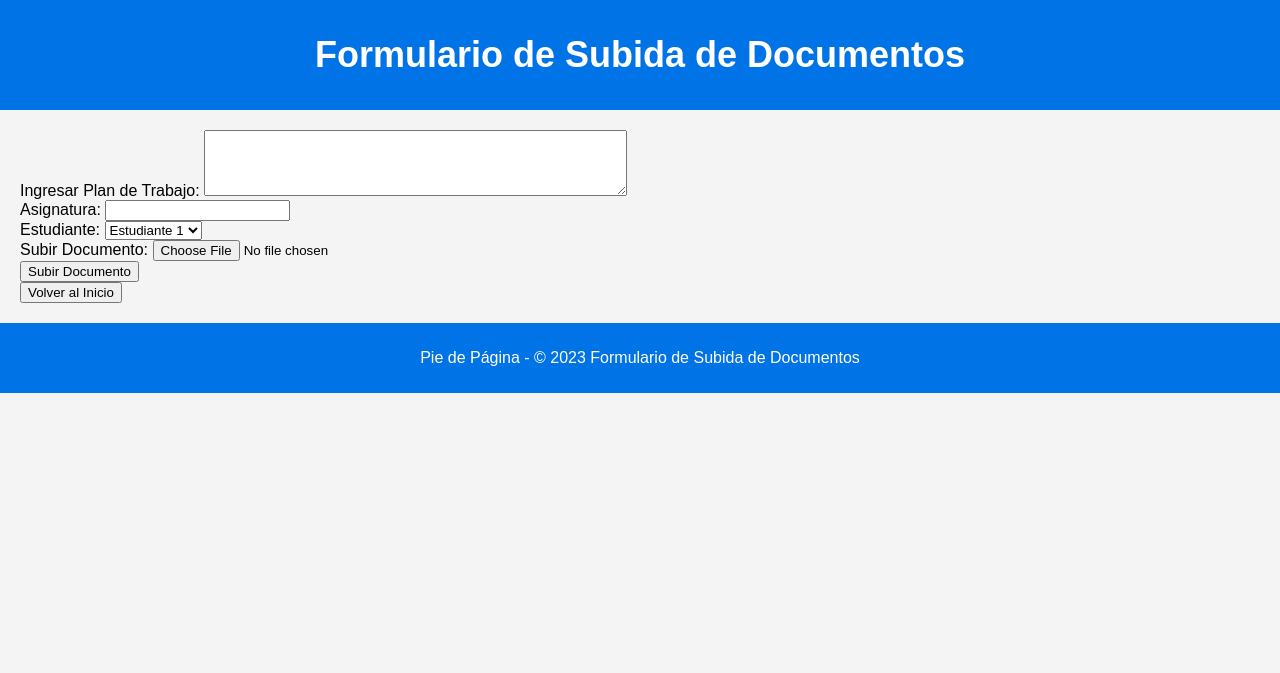
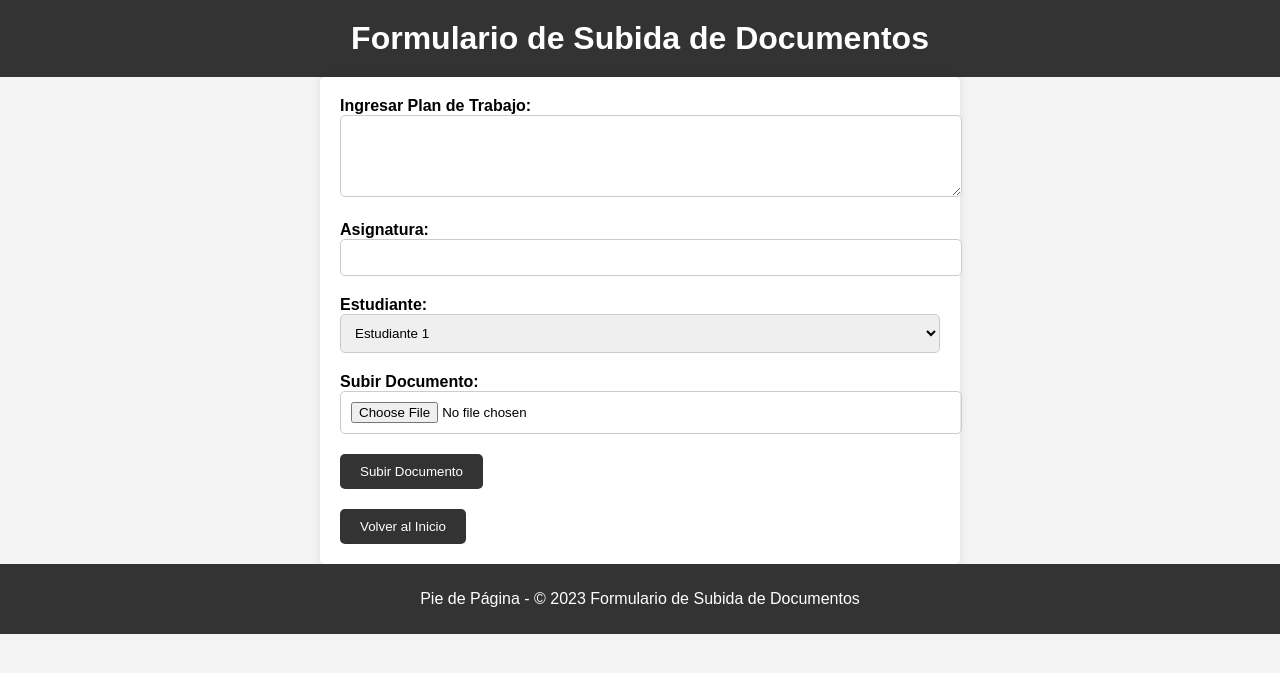
Before and after one commit to simonGH96/proyecto, a PHP site: page /formato.php in a window 1280 px wide. Shown: the top 673 px of the page. Run offline with PHP 8.4, Linux system fonts and the light colour scheme.

Commit message:
se agrega estilo a formato

```diff
--- /dev/null
+++ b/formato.css
@@ -0,0 +1,91 @@
+/* styles.css */
+
+body {
+    font-family: Arial, sans-serif;
+    background-color: #f4f4f4;
+    margin: 0;
+    padding: 0;
+}
+
+header {
+    background-color: #333;
+    color: #fff;
+    text-align: center;
+    padding: 20px 0;
+}
+
+h1 {
+    margin: 0;
+}
+
+main {
+    max-width: 600px;
+    margin: 0 auto;
+    background-color: #fff;
+    padding: 20px;
+    border-radius: 5px;
+    box-shadow: 0 0 10px rgba(0, 0, 0, 0.1);
+}
+
+.form-group {
+    margin-bottom: 20px;
+}
+
+label {
+    display: block;
+    font-weight: bold;
+}
+
+input[type="text"],
+textarea {
+    width: 100%;
+    padding: 10px;
+    border: 1px solid #ccc;
+    border-radius: 5px;
+}
+
+select {
+    width: 100%;
+    padding: 10px;
+    border: 1px solid #ccc;
+    border-radius: 5px;
+}
+
+input[type="file"] {
+    width: 100%;
+    padding: 10px;
+    border: 1px solid #ccc;
+    border-radius: 5px;
+}
+
+input[type="submit"] {
+    background-color: #333;
+    color: #fff;
+    padding: 10px 20px;
+    border: none;
+    border-radius: 5px;
+    cursor: pointer;
+}
+
+#home-button {
+    background-color: #333;
+    color: #fff;
+    padding: 10px 20px;
+    border: none;
+    border-radius: 5px;
+    cursor: pointer;
+}
+
+footer {
+    text-align: center;
+    background-color: #333;
+    color: #fff;
+    padding: 10px 0;
+}
+
+/* Responsive design for smaller screens */
+@media (max-width: 768px) {
+    main {
+        padding: 10px;
+    }
+}
--- a/formato.php
+++ b/formato.php
@@ -3,7 +3,7 @@
 <head>
     <meta charset="UTF-8">
     <title>Formulario de Subida de Documentos</title>
-    <link rel="stylesheet" type="text/css" href="styles.css">
+    <link rel="stylesheet" type="text/css" href="formato.css">
 </head>
 <body>
     <header>
```
